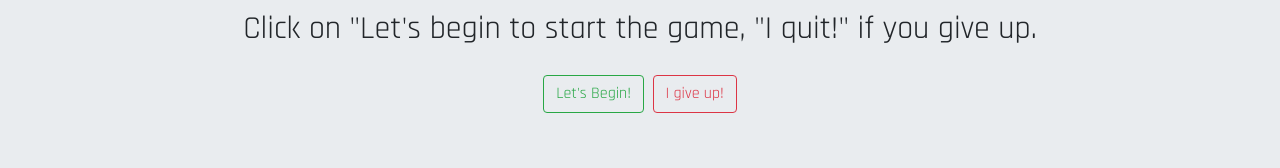
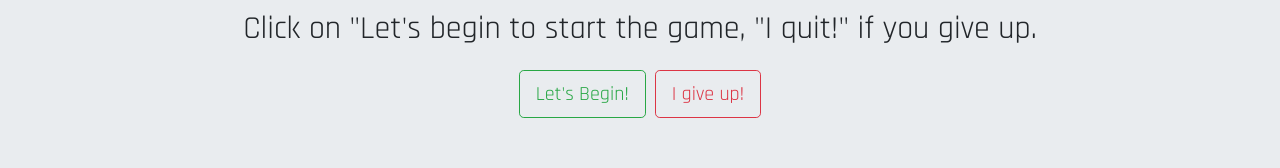
Before and after one commit to CookieChef/Letter-Guess, a plain HTML site: page index.html in a window 1280 px wide. Shown: the part 213-381 px from the top of the page. Drawn offline with nearby package versions, Linux system fonts and the light colour scheme.

```diff
--- a/index.html
+++ b/index.html
@@ -29,8 +29,8 @@
         <p class="lead"> In this game you have 10 chances to guess the letter!</p>
         <hr class="my-4">
         <p>Click on "Let's begin to start the game, "I quit!" if you give up.</p>
-        <button onclick="reset()" class="btn btn-outline-success" type="button" id="startBtn">Let's Begin!</button>
-        <button onclick="quit()" class="btn btn-outline-danger" type="button" id="quitBtn">I give up!</button>
+        <button onclick="reset()" class="btn btn-outline-success btn-lg" type="button" id="startBtn">Let's Begin!</button>
+        <button onclick="quit()" class="btn btn-outline-danger btn-lg" type="button" id="quitBtn">I give up!</button>
     </div>
     <!--Container div-->
     <div class="container-fluid" id="container">
```
Also changed, not shown: game.js (+12 -1 lines), style.css (line endings or trailing spaces).
